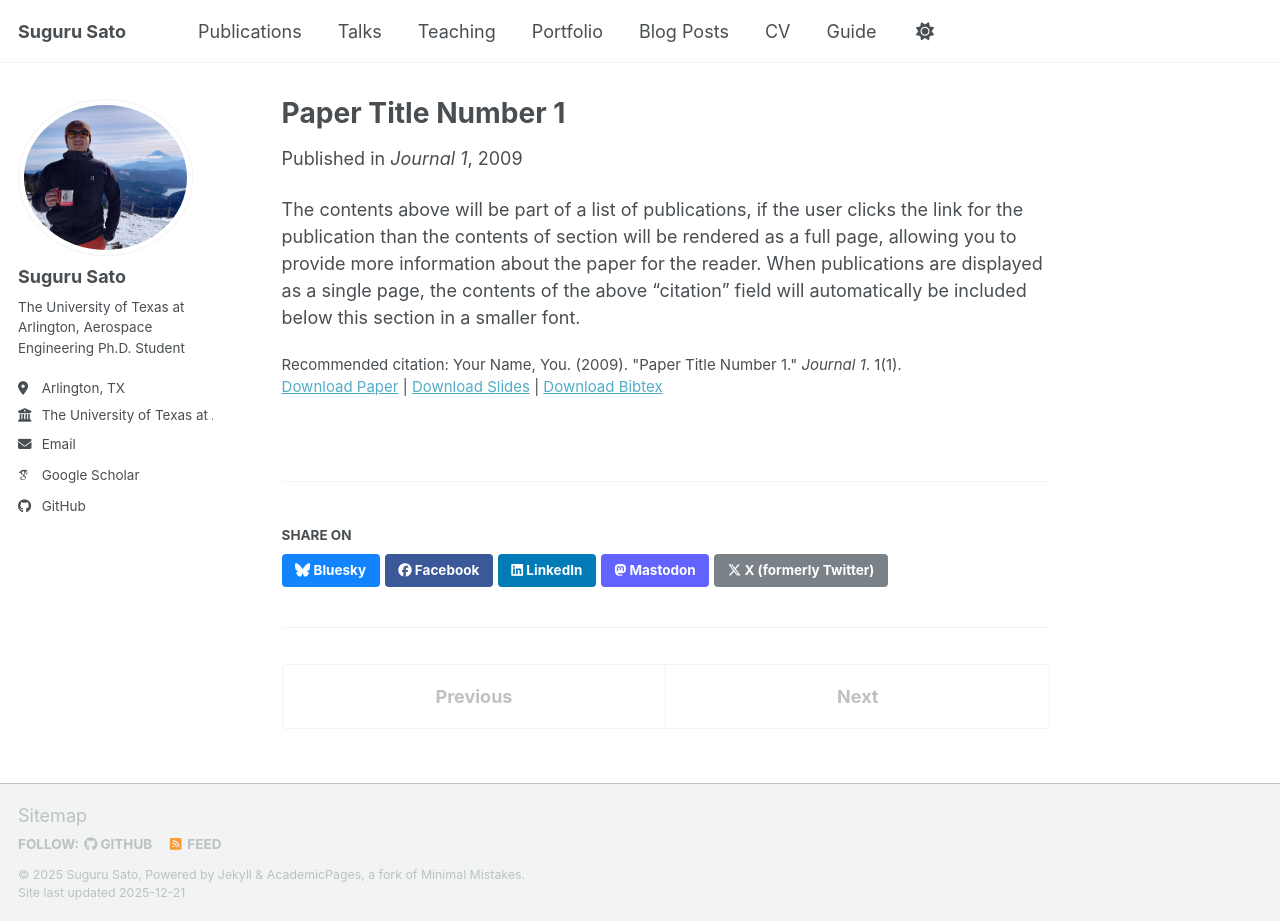
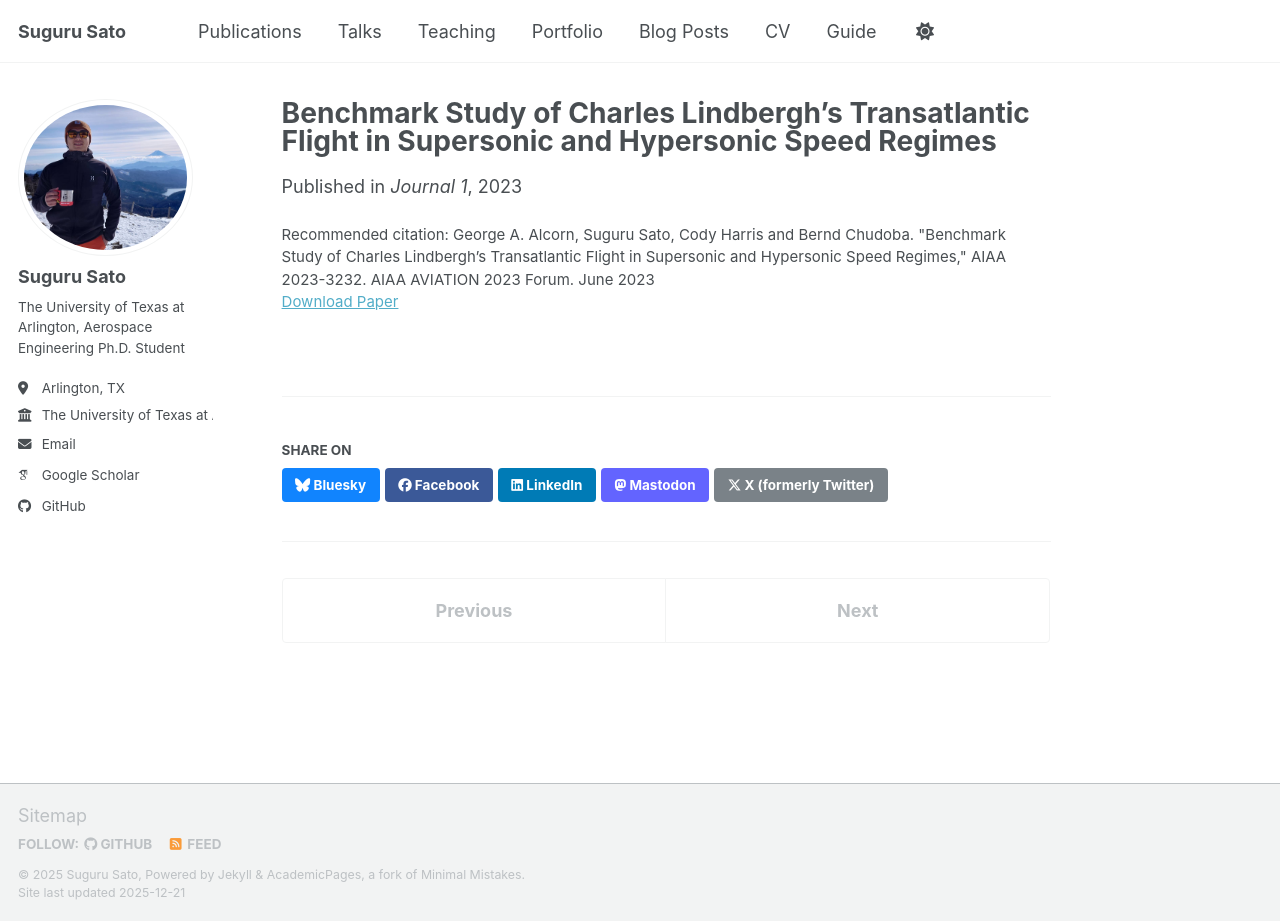
Before and after one commit to GitHub-Suguru/GitHub-Suguru.github.io, a Jekyll site: the page built from _publications/2009-10-01-paper-title-number-1.md, in a window 1280 px wide and 921 px high. Built offline with Jekyll 4.4.1, drawn with Linux system fonts in a browser that asks for light colours; some web fonts are replaced; a script bundle is joined from its source files by our own code; library files that are not in the unit come from our copies.

Commit message:
Update 2009-10-01-paper-title-number-1.md

```diff
--- a/_publications/2009-10-01-paper-title-number-1.md
+++ b/_publications/2009-10-01-paper-title-number-1.md
@@ -1,14 +1,13 @@
 ---
-title: "Paper Title Number 1"
+title: "Benchmark Study of Charles Lindbergh's Transatlantic Flight in Supersonic and Hypersonic Speed Regimes"
 collection: publications
 category: manuscripts
-permalink: /publication/2009-10-01-paper-title-number-1
+permalink: /publication/2023-06-08-AIAA2023-3232
 excerpt: 'This paper is about the number 1. The number 2 is left for future work.'
-date: 2009-10-01
+date: 2023-06-08
 venue: 'Journal 1'
-slidesurl: 'https://academicpages.github.io/files/slides1.pdf'
-paperurl: 'https://academicpages.github.io/files/paper1.pdf'
-bibtexurl: 'https://academicpages.github.io/files/bibtex1.bib'
-citation: 'Your Name, You. (2009). &quot;Paper Title Number 1.&quot; <i>Journal 1</i>. 1(1).'
+slidesurl:
+paperurl: '[https://academicpages.github.io/files/paper1.pdf](https://arc.aiaa.org/doi/10.2514/6.2023-3232)'
+bibtexurl:
+citation: 'George A. Alcorn, Suguru Sato, Cody Harris and Bernd Chudoba. "Benchmark Study of Charles Lindbergh’s Transatlantic Flight in Supersonic and Hypersonic Speed Regimes," AIAA 2023-3232. AIAA AVIATION 2023 Forum. June 2023'
 ---
-The contents above will be part of a list of publications, if the user clicks the link for the publication than the contents of section will be rendered as a full page, allowing you to provide more information about the paper for the reader. When publications are displayed as a single page, the contents of the above "citation" field will automatically be included below this section in a smaller font.
```
